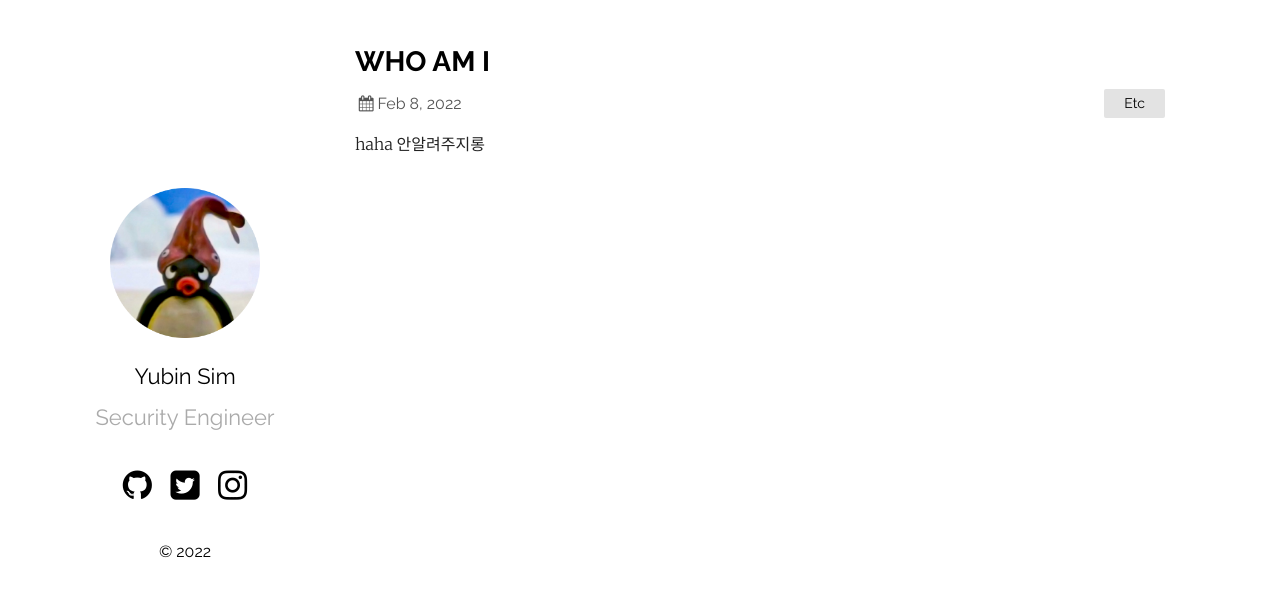
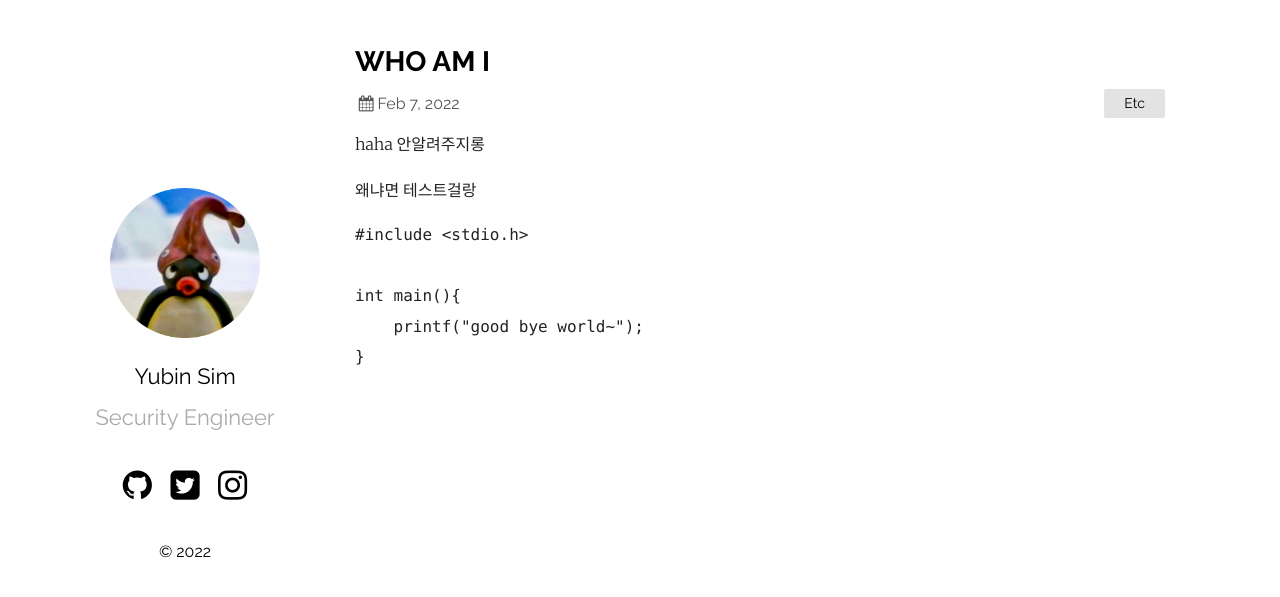
Before and after one commit to usrbin-sim/-usrbin-sim.github.io, a Jekyll site: the page built from _posts/2022-02-08-who-am-i.markdown, in a window 1280 px wide. Shown: the top 597 px of the page. Built offline with Jekyll 4.4.1, drawn with Linux system fonts in a browser that asks for light colours.

Commit message:
Update whoami post

````diff
--- a/_posts/2022-02-08-who-am-i.markdown
+++ b/_posts/2022-02-08-who-am-i.markdown
@@ -1,7 +1,17 @@
 ---
 layout: post
 title:  "WHO AM I"
-date:   2022-02-08 22:25:36 +0900
+date:   2022-02-07 22:25:36 +0900
 categories: Etc
 ---
 haha 안알려주지롱
+
+왜냐면 테스트걸랑
+
+``` C
+#include <stdio.h>
+
+int main(){
+    printf("good bye world~");
+}
+```
````
